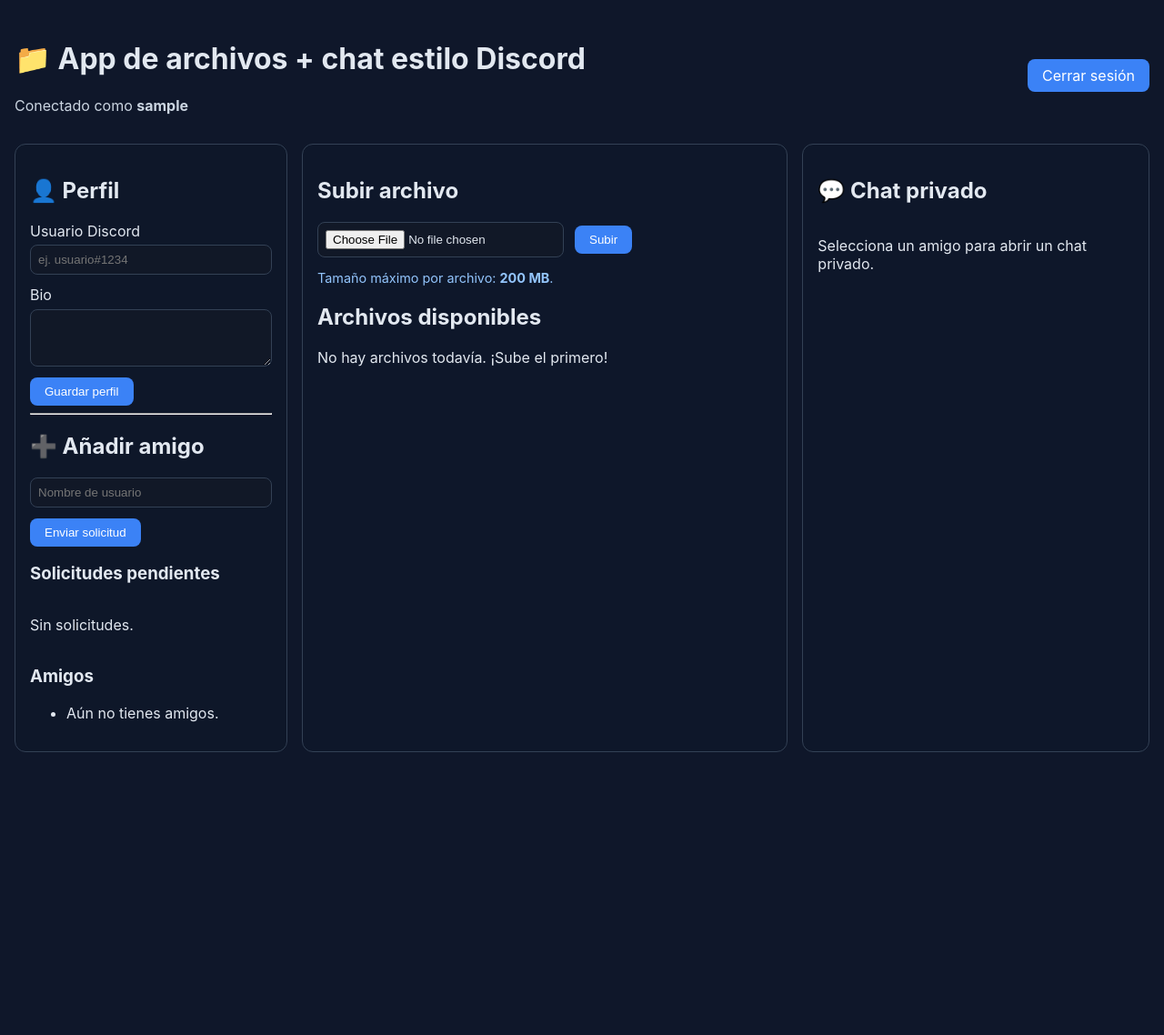
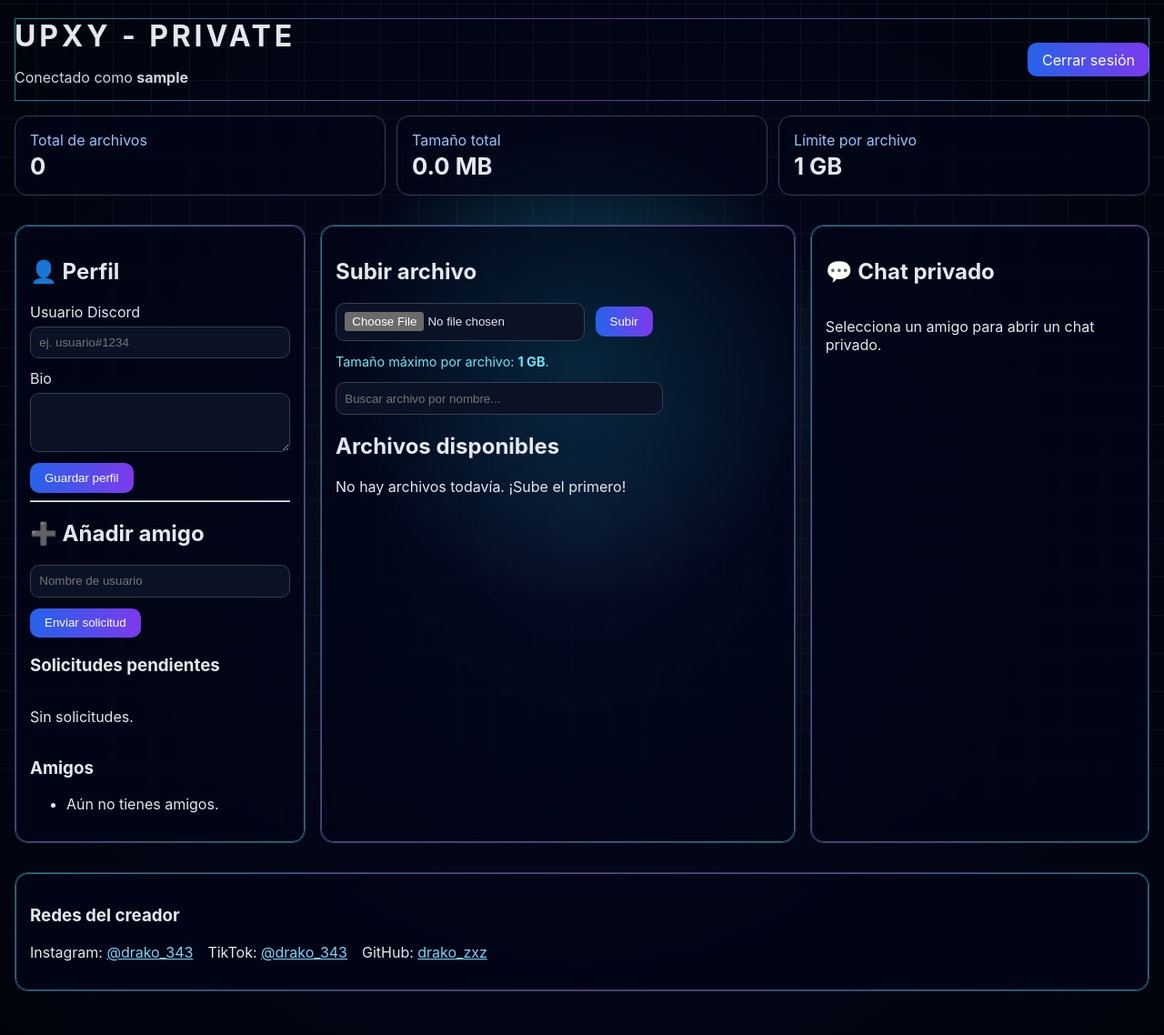
Before and after one commit to DRAKOzxz/app_upxy, a Flask app: page / in a window 1280 px wide. Shown: the whole page at 91% size. Before the commit the page ends 827 px from the top, so only its background shows below. Run offline with Flask 3, Linux system fonts and the light colour scheme; the visitor is signed in with stand-in values (Sample User, id 1); data comes from the database, SQL or seed files in the repository; data that the repository does not hold is empty.

Commit message:
Renovar UI futurista, fondo reactivo y subir límite a 1GB

```diff
--- a/app.py
+++ b/app.py
@@ -23,7 +23,7 @@ from werkzeug.utils import secure_filename
 
 app = Flask(__name__)
 app.config["SECRET_KEY"] = "cambia-esta-clave-en-produccion"
-app.config["MAX_CONTENT_LENGTH"] = 200 * 1024 * 1024  # 200 MB por archivo
+app.config["MAX_CONTENT_LENGTH"] = 1024 * 1024 * 1024  # 1 GB por archivo
 
 BASE_DIR = Path(__file__).resolve().parent
 UPLOAD_DIR = BASE_DIR / "uploads"
@@ -178,6 +178,8 @@ def index() -> str:
                 }
             )
 
+    total_size_mb = round(sum(f["size_kb"] for f in files) / 1024, 2)
+
     db = get_db()
     pending_requests = db.execute(
         """
@@ -221,6 +223,8 @@ def index() -> str:
         pending_requests=pending_requests,
         selected_friend=selected_friend,
         conversation=conversation,
+        file_count=len(files),
+        total_size_mb=total_size_mb,
     )
 
 
@@ -423,7 +427,7 @@ def upload_file():
 
 @app.errorhandler(413)
 def too_large_file(_: Any):
-    flash("El archivo excede el límite permitido (200 MB).", "error")
+    flash("El archivo excede el límite permitido (1 GB).", "error")
     return redirect(url_for("index"))
 
 
--- /dev/null
+++ b/static/app.js
@@ -0,0 +1,45 @@
+(() => {
+  const bg = document.querySelector('.bg-reactive');
+  const grid = document.querySelector('.bg-grid');
+  const root = document.documentElement;
+
+  document.addEventListener('mousemove', (event) => {
+    const x = event.clientX / window.innerWidth;
+    const y = event.clientY / window.innerHeight;
+
+    if (bg) {
+      bg.style.setProperty('--x', `${x * 100}%`);
+      bg.style.setProperty('--y', `${y * 100}%`);
+    }
+
+    if (grid) {
+      const tiltX = (y - 0.5) * 10;
+      const tiltY = (x - 0.5) * -10;
+      grid.style.transform = `perspective(1000px) rotateX(${tiltX}deg) rotateY(${tiltY}deg)`;
+    }
+
+    root.style.setProperty('--mx', `${x * 100}%`);
+    root.style.setProperty('--my', `${y * 100}%`);
+  });
+
+  document.querySelectorAll('button, .link-btn').forEach((element) => {
+    element.addEventListener('click', () => {
+      element.classList.remove('pulse');
+      void element.offsetWidth;
+      element.classList.add('pulse');
+    });
+  });
+
+  const searchInput = document.getElementById('file-search');
+  const rows = Array.from(document.querySelectorAll('.file-row'));
+
+  if (searchInput && rows.length) {
+    searchInput.addEventListener('input', () => {
+      const value = searchInput.value.trim().toLowerCase();
+      rows.forEach((row) => {
+        const name = row.dataset.filename ?? '';
+        row.style.display = name.includes(value) ? '' : 'none';
+      });
+    });
+  }
+})();
--- a/static/styles.css
+++ b/static/styles.css
@@ -1,18 +1,46 @@
 :root {
-  color-scheme: light dark;
+  color-scheme: dark;
   font-family: Inter, system-ui, Avenir, Helvetica, Arial, sans-serif;
+  --mx: 50%;
+  --my: 50%;
+}
+
+* {
+  box-sizing: border-box;
 }
 
 body {
   margin: 0;
-  background: #0f172a;
+  min-height: 100vh;
   color: #e2e8f0;
+  background: radial-gradient(circle at var(--mx) var(--my), #1d4ed822, #020617 45%, #01030c 100%);
+  overflow-x: hidden;
+}
+
+.bg-reactive {
+  position: fixed;
+  inset: 0;
+  pointer-events: none;
+  background: radial-gradient(circle at var(--x, 50%) var(--y, 50%), #22d3ee55, transparent 36%);
+  mix-blend-mode: screen;
+  z-index: -2;
+  transition: background 0.08s linear;
+}
+
+.bg-grid {
+  position: fixed;
+  inset: -10% -10%;
+  z-index: -3;
+  background-image: linear-gradient(#1e293b55 1px, transparent 1px), linear-gradient(90deg, #1e293b55 1px, transparent 1px);
+  background-size: 42px 42px;
+  transform-style: preserve-3d;
+  transition: transform 0.12s ease-out;
 }
 
 .container {
-  max-width: 1400px;
+  max-width: 1450px;
   margin: 0 auto;
-  padding: 1.5rem 1rem;
+  padding: 1.25rem 1rem 2rem;
 }
 
 .topbar {
@@ -22,27 +50,63 @@ body {
   gap: 1rem;
 }
 
+.topbar h1 {
+  margin: 0;
+  letter-spacing: 0.12em;
+}
+
 .subtitle {
   color: #cbd5e1;
 }
 
-.hint {
-  font-size: 0.9rem;
-  color: #93c5fd;
+.neon-card {
+  position: relative;
+  overflow: hidden;
+}
+
+.neon-card::before {
+  content: "";
+  position: absolute;
+  inset: 0;
+  border-radius: inherit;
+  padding: 1px;
+  background: linear-gradient(120deg, #22d3ee, #a855f7, #22d3ee);
+  -webkit-mask: linear-gradient(#fff 0 0) content-box, linear-gradient(#fff 0 0);
+  -webkit-mask-composite: xor;
+  mask-composite: exclude;
+  pointer-events: none;
+  opacity: 0.6;
 }
 
 .layout-3 {
   display: grid;
-  grid-template-columns: 300px 1.4fr 1fr;
+  grid-template-columns: 320px 1.4fr 1fr;
   gap: 1rem;
 }
 
+.stats-row {
+  display: grid;
+  grid-template-columns: repeat(3, minmax(160px, 1fr));
+  gap: 0.75rem;
+}
+
+.stat-card p {
+  margin: 0;
+  color: #93c5fd;
+}
+
+.stat-card h3 {
+  margin: 0.2rem 0 0;
+  font-size: 1.6rem;
+}
+
 .card {
-  background: rgba(15, 23, 42, 0.65);
+  background: rgba(2, 6, 23, 0.66);
   border: 1px solid #334155;
-  border-radius: 12px;
+  border-radius: 14px;
   padding: 1rem;
   margin: 1rem 0;
+  backdrop-filter: blur(8px);
 }
 
 .sidebar {
@@ -59,27 +123,59 @@ form {
 
 input,
 textarea {
-  background: #111827;
+  background: #0b1225;
   color: #e2e8f0;
   border: 1px solid #334155;
-  border-radius: 8px;
-  padding: 0.5rem;
+  border-radius: 10px;
+  padding: 0.58rem;
+}
+
+input:focus,
+textarea:focus {
+  outline: none;
+  border-color: #22d3ee;
+  box-shadow: 0 0 0 3px #0891b233;
 }
 
 button,
 .link-btn {
-  background: #3b82f6;
+  background: linear-gradient(90deg, #2563eb, #7c3aed);
   border: none;
   color: white;
-  border-radius: 8px;
-  padding: 0.5rem 1rem;
+  border-radius: 10px;
+  padding: 0.56rem 1rem;
   cursor: pointer;
   text-decoration: none;
+  transition: transform 0.2s ease, filter 0.2s ease;
 }
 
 button:hover,
 .link-btn:hover {
-  background: #2563eb;
+  transform: translateY(-1px) scale(1.02);
+  filter: brightness(1.05);
+}
+
+.pulse {
+  animation: pulseFx 0.45s ease;
+}
+
+@keyframes pulseFx {
+  0% { transform: scale(1); }
+  50% { transform: scale(1.08); }
+  100% { transform: scale(1); }
+}
+
+.hint {
+  font-size: 0.9rem;
+  color: #67e8f9;
+}
+
+.file-tools {
+  margin: 0.7rem 0 0.4rem;
+}
+
+.file-tools input {
+  width: min(100%, 360px);
 }
 
 table {
@@ -95,7 +191,7 @@ td {
 }
 
 a {
-  color: #60a5fa;
+  color: #7dd3fc;
 }
 
 .alerts {
@@ -105,8 +201,14 @@ a {
 
 .alert {
   padding: 0.75rem;
-  border-radius: 8px;
+  border-radius: 10px;
   border: 1px solid transparent;
+  animation: alertIn 0.35s ease;
+}
+
+@keyframes alertIn {
+  from { opacity: 0; transform: translateY(-8px); }
+  to { opacity: 1; transform: translateY(0); }
 }
 
 .alert.success {
@@ -146,7 +248,7 @@ a {
 .request-item {
   border: 1px solid #334155;
   padding: 0.5rem;
-  border-radius: 8px;
+  border-radius: 10px;
   display: flex;
   justify-content: space-between;
   align-items: center;
@@ -177,13 +279,19 @@ a {
 
 .msg {
   border: 1px solid #334155;
-  border-radius: 8px;
+  border-radius: 12px;
   padding: 0.75rem;
-  background: #111827;
+  background: #0f172a;
+  animation: msgIn 0.3s ease;
+}
+
+@keyframes msgIn {
+  from { opacity: 0; transform: translateX(-10px); }
+  to { opacity: 1; transform: translateX(0); }
 }
 
 .msg.mine {
-  border-color: #1d4ed8;
+  border-color: #22d3ee;
 }
 
 .msg p {
@@ -195,8 +303,20 @@ a {
   color: #93c5fd;
 }
 
-@media (max-width: 1100px) {
+.footer-links ul {
+  display: flex;
+  flex-wrap: wrap;
+  gap: 1rem;
+  padding: 0;
+  list-style: none;
+}
+
+@media (max-width: 1180px) {
   .layout-3 {
+    grid-template-columns: 1fr;
+  }
+
+  .stats-row {
     grid-template-columns: 1fr;
   }
 
--- a/templates/chat_panel.html
+++ b/templates/chat_panel.html
@@ -1,4 +1,4 @@
-<section class="card chat-card">
+<section class="card chat-card neon-card">
   <h2>💬 Chat privado</h2>
   {% if selected_friend %}
   <p>Hablando con <strong>{{ selected_friend.username }}</strong>.</p>
--- a/templates/index.html
+++ b/templates/index.html
@@ -3,14 +3,17 @@
   <head>
     <meta charset="UTF-8" />
     <meta name="viewport" content="width=device-width, initial-scale=1.0" />
-    <title>Compartir archivos + Chat privado</title>
+    <title>UPXY - PRIVATE</title>
     <link rel="stylesheet" href="{{ url_for('static', filename='styles.css') }}" />
   </head>
   <body>
+    <div class="bg-reactive" aria-hidden="true"></div>
+    <div class="bg-grid" aria-hidden="true"></div>
+
     <main class="container">
-      <header class="topbar">
+      <header class="topbar neon-card">
         <div>
-          <h1>📁 App de archivos + chat estilo Discord</h1>
+          <h1>UPXY  -  PRIVATE</h1>
           <p class="subtitle">Conectado como <strong>{{ user.username }}</strong></p>
         </div>
         <a class="link-btn" href="{{ url_for('logout') }}">Cerrar sesión</a>
@@ -26,8 +29,23 @@
       {% endif %}
       {% endwith %}
 
+      <section class="stats-row">
+        <article class="card stat-card">
+          <p>Total de archivos</p>
+          <h3>{{ file_count }}</h3>
+        </article>
+        <article class="card stat-card">
+          <p>Tamaño total</p>
+          <h3>{{ total_size_mb }} MB</h3>
+        </article>
+        <article class="card stat-card">
+          <p>Límite por archivo</p>
+          <h3>1 GB</h3>
+        </article>
+      </section>
+
       <section class="layout-3">
-        <aside class="card sidebar">
+        <aside class="card sidebar neon-card">
           <h2>👤 Perfil</h2>
           <form action="{{ url_for('update_profile') }}" method="post" class="auth-form">
             <label>
@@ -83,13 +101,17 @@
           </ul>
         </aside>
 
-        <section class="card">
+        <section class="card neon-card">
           <h2>Subir archivo</h2>
           <form action="{{ url_for('upload_file') }}" method="post" enctype="multipart/form-data">
             <input type="file" name="file" required />
             <button type="submit">Subir</button>
           </form>
-          <p class="hint">Tamaño máximo por archivo: <strong>200 MB</strong>.</p>
+          <p class="hint">Tamaño máximo por archivo: <strong>1 GB</strong>.</p>
+
+          <div class="file-tools">
+            <input id="file-search" type="search" placeholder="Buscar archivo por nombre..." />
+          </div>
 
           <h2>Archivos disponibles</h2>
           {% if files %}
@@ -102,9 +124,9 @@
                 <th>Descarga</th>
               </tr>
             </thead>
-            <tbody>
+            <tbody id="files-table-body">
               {% for file in files %}
-              <tr>
+              <tr class="file-row" data-filename="{{ file.name|lower }}">
                 <td>{{ file.name }}</td>
                 <td>{{ file.size_kb }}</td>
                 <td>{{ file.updated }}</td>
@@ -120,6 +142,17 @@
 
         {% include "chat_panel.html" %}
       </section>
+
+      <footer class="card footer-links neon-card">
+        <h3>Redes del creador</h3>
+        <ul>
+          <li>Instagram: <a href="https://instagram.com/drako_343" target="_blank" rel="noreferrer">@drako_343</a></li>
+          <li>TikTok: <a href="https://www.tiktok.com/@drako_343" target="_blank" rel="noreferrer">@drako_343</a></li>
+          <li>GitHub: <a href="https://github.com/drako_zxz" target="_blank" rel="noreferrer">drako_zxz</a></li>
+        </ul>
+      </footer>
     </main>
+
+    <script src="{{ url_for('static', filename='app.js') }}"></script>
   </body>
 </html>
```
Also changed, not shown: README.md.
